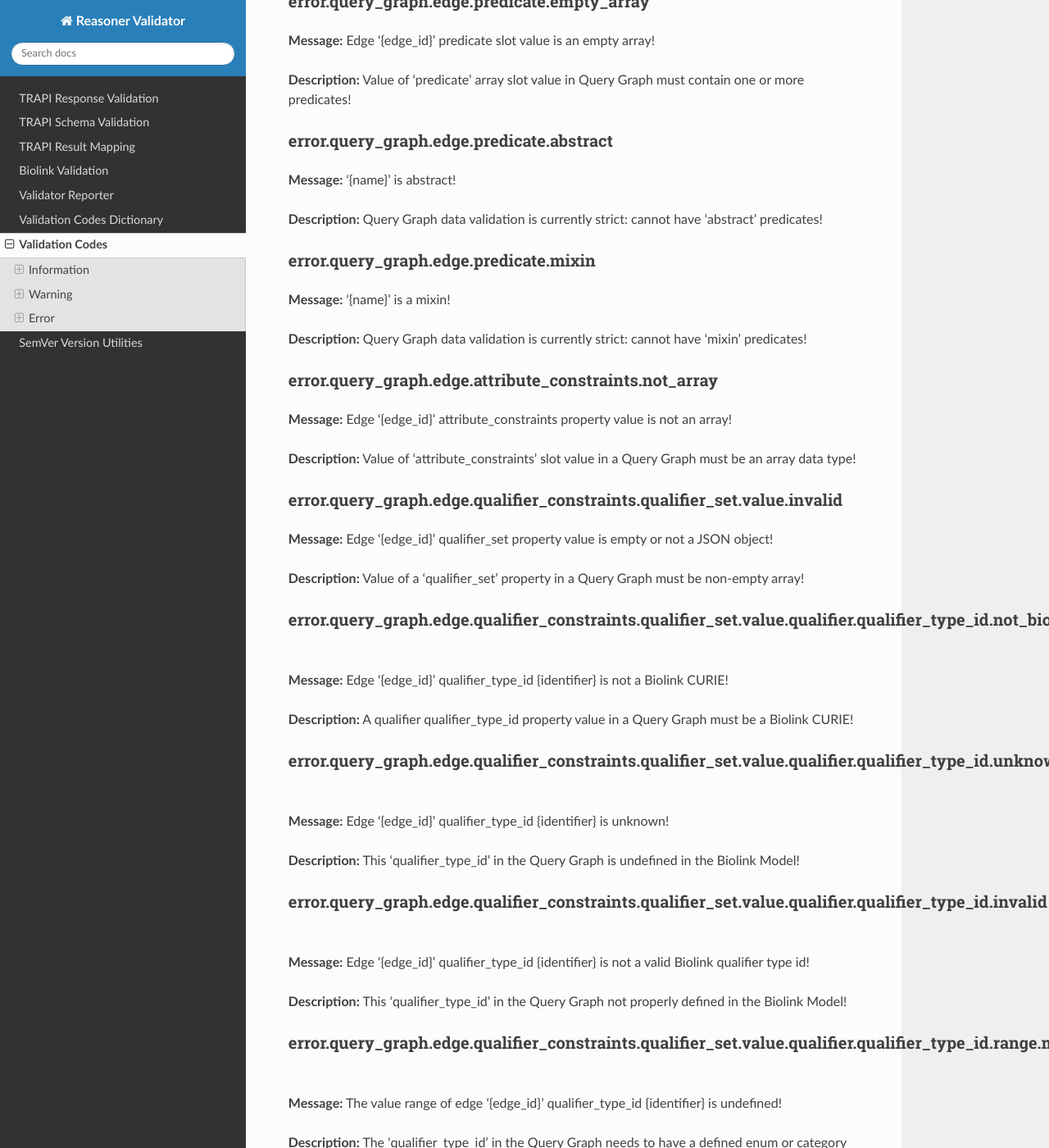
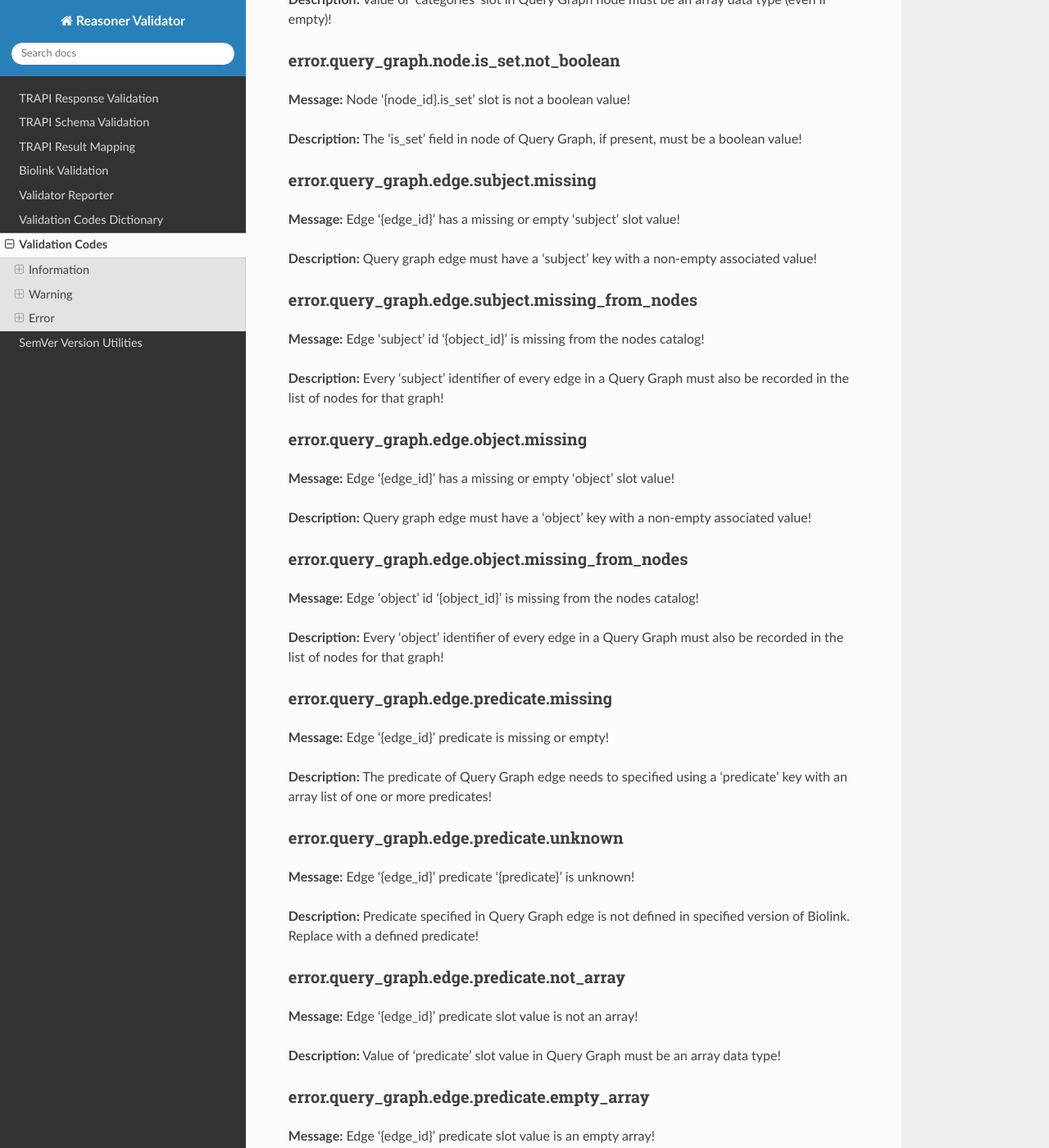
Before and after one commit to NCATSTranslator/reasoner-validator, a Sphinx documentation site: the page built from docs/validation_codes_dictionary.md, in a window 1280 px wide and 1400 px high, scrolled down 10422 px. Shown: the whole window at 82% size. Built offline with Sphinx 7.4.7 and the Read the Docs theme 2.0.0, drawn with Linux system fonts in a browser that asks for light colours; some of the changed text lies outside the part shown.

Commit message:
Extension, review and clean up of validation codes and associated unit tests (including for qualifiers)

```diff
--- a/docs/validation_codes_dictionary.md
+++ b/docs/validation_codes_dictionary.md
@@ -282,11 +282,17 @@
 
 **Description:** TRAPI Message.Results cannot resolve its reported identifier mappings to the original query.
 
+### error.input_edge.node.category.missing
+
+**Message:** Input edge node '{node_id}' is missing its category!
+
+**Description:** Category value must be specified in an input test data edge!
+
 ### error.input_edge.node.category.unknown
 
-**Message:** '{name}' is unknown!
+**Message:** Input edge node '{node_id}' has unknown category '{category}'!
 
-**Description:** Category specified in input test data edge node is not recorded in specified version of Biolink. Replace with a concrete category!
+**Description:** Category specified in input test data edge node is not recorded in specified version of Biolink. Replace with a known category!
 
 ### error.input_edge.node.category.abstract
 
@@ -306,23 +312,35 @@
 
 **Description:** Input test data edge data needs to have a specific node identifier for testing!
 
-### error.input_edge.edge.predicate.missing
+### error.input_edge.predicate.missing
 
 **Message:** {context} edge '{edge_id}' predicate is missing or empty!
 
 **Description:** Input test edge data needs to have a specific edge predicate for testing!
 
-### error.input_edge.edge.predicate.abstract
+### error.input_edge.predicate.unknown
 
-**Message:** '{name}' is abstract!
+**Message:** '{name}' is unknown predicate!
 
-**Description:** Input Edge data validation is currently strict: cannot have 'abstract' predicates!
+**Description:** Predicate specified in input test data edge is not recorded in specified version of Biolink. Replace with a known predicate!
 
-### error.input_edge.edge.predicate.mixin
+### error.input_edge.predicate.abstract
 
-**Message:** '{name}' is a mixin1
+**Message:** '{name}' is abstract predicate!
 
-**Description:** Input Edge data validation is currently strict: cannot have 'mixin' predicates!
+**Description:** Input Edge data validation is currently strict: predicates cannot be 'abstract'. Replace with a concrete predicate!
+
+### error.input_edge.predicate.mixin
+
+**Message:** '{name}' is a mixin predicate!
+
+**Description:** Input Edge data validation is currently strict: predicates cannot be of type 'mixin'. Replace with a concrete predicate!
+
+### error.input_edge.predicate.invalid
+
+**Message:** Edge '{edge_id}' predicate '{predicate}' is invalid!
+
+**Description:** Predicate specified in Input Edge is not defined as a predicate in specified version of Biolink. Replace with a proper predicate!
 
 ### error.query_graph.node.category.unknown
 
@@ -360,11 +378,41 @@
 
 **Description:** The 'is_set' field in node of Query Graph, if present, must be a boolean value!
 
+### error.query_graph.edge.subject.missing
+
+**Message:** Edge '{edge_id}' has a missing or empty 'subject' slot value!
+
+**Description:** Query graph edge must have a 'subject' key with a non-empty associated value!
+
+### error.query_graph.edge.subject.missing_from_nodes
+
+**Message:** Edge 'subject' id '{object_id}' is missing from the nodes catalog!
+
+**Description:** Every 'subject' identifier of every edge in a Query Graph must also be recorded in the list of nodes for that graph!
+
+### error.query_graph.edge.object.missing
+
+**Message:** Edge '{edge_id}' has a missing or empty 'object' slot value!
+
+**Description:** Query graph edge must have a 'object' key with a non-empty associated value!
+
+### error.query_graph.edge.object.missing_from_nodes
+
+**Message:** Edge 'object' id '{object_id}' is missing from the nodes catalog!
+
+**Description:** Every 'object' identifier of every edge in a Query Graph must also be recorded in the list of nodes for that graph!
+
 ### error.query_graph.edge.predicate.missing
 
 **Message:** Edge '{edge_id}' predicate is missing or empty!
 
 **Description:** The predicate of Query Graph edge needs to specified using a 'predicate' key with an array list of one or more predicates!
+
+### error.query_graph.edge.predicate.unknown
+
+**Message:** Edge '{edge_id}' predicate '{predicate}' is unknown!
+
+**Description:** Predicate specified in Query Graph edge is not defined in specified version of Biolink. Replace with a defined predicate!
 
 ### error.query_graph.edge.predicate.not_array
 
@@ -390,41 +438,29 @@
 
 **Description:** Query Graph data validation is currently strict: cannot have 'mixin' predicates!
 
+### error.query_graph.edge.predicate.invalid
+
+**Message:** Edge '{edge_id}' predicate '{predicate}' is invalid!
+
+**Description:** Predicate specified in Query Graph edge is not defined as a predicate in specified version of Biolink. Replace with a proper predicate!
+
 ### error.query_graph.edge.attribute_constraints.not_array
 
 **Message:** Edge '{edge_id}' attribute_constraints property value is not an array!
 
 **Description:** Value of 'attribute_constraints' slot value in a Query Graph must be an array data type!
 
-### error.query_graph.edge.qualifier_constraints.qualifier_set.value.invalid
+### error.query_graph.edge.qualifier_constraints.qualifier_set.empty
 
-**Message:** Edge '{edge_id}' qualifier_set property value is empty or not a JSON object!
+**Message:** Edge '{edge_id}' qualifier_set property value is empty!
 
-**Description:** Value of a 'qualifier_set' property in a Query Graph must be non-empty array!
+**Description:** Value of a 'qualifier_constraints.qualifier_set' property in a Query Graph must not be non-empty array!
 
-### error.query_graph.edge.qualifier_constraints.qualifier_set.value.qualifier.qualifier_type_id.not_biolink_curie
+### error.query_graph.edge.qualifier_constraints.qualifier_set.qualifier.invalid
 
-**Message:** Edge '{edge_id}' qualifier_type_id {identifier} is not a Biolink CURIE!
+**Message:** Edge '{edge_id}' qualifier entry is invalid!
 
-**Description:** A qualifier qualifier_type_id property value in a Query Graph must be a Biolink CURIE!
-
-### error.query_graph.edge.qualifier_constraints.qualifier_set.value.qualifier.qualifier_type_id.unknown
-
-**Message:** Edge '{edge_id}' qualifier_type_id {identifier} is unknown!
-
-**Description:** This 'qualifier_type_id' in the Query Graph is undefined in the Biolink Model!
-
-### error.query_graph.edge.qualifier_constraints.qualifier_set.value.qualifier.qualifier_type_id.invalid
-
-**Message:** Edge '{edge_id}' qualifier_type_id {identifier} is not a valid Biolink qualifier type id!
-
-**Description:** This 'qualifier_type_id' in the Query Graph not properly defined in the Biolink Model!
-
-### error.query_graph.edge.qualifier_constraints.qualifier_set.value.qualifier.qualifier_type_id.range.missing
-
-**Message:** The value range of edge '{edge_id}' qualifier_type_id {identifier} is undefined!
-
-**Description:** The 'qualifier_type_id' in the Query Graph needs to have a defined enum or category value range!
+**Description:** A 'qualifier' entry must be a valid JSON object with valid 'qualifier_type_id' and corresponding 'qualifier_value'!
 
 ### error.knowledge_graph.nodes.empty
 
```
Also changed, not shown: other parts of docs/validation_codes_dictionary.md (+4 -4 lines), 5 other files.
